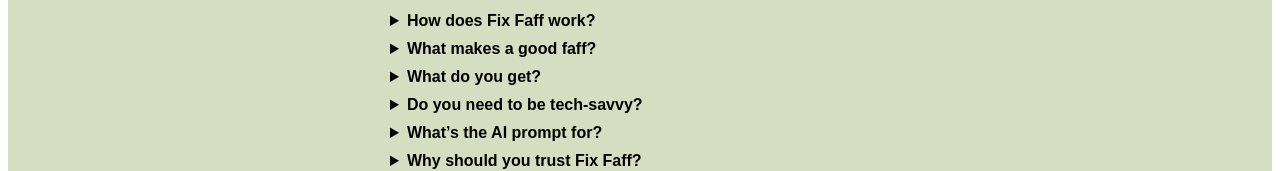
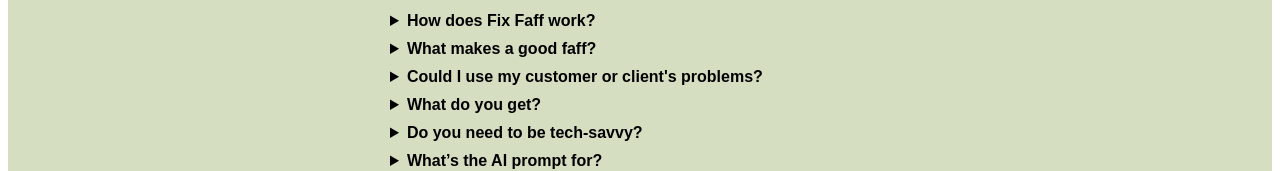
Before and after one commit to dickybuzz/fix-your-faff, a Next.js app: page / in a window 1280 px wide. Shown: the part 593-764 px from the top of the page. Built offline with nearby package versions, Linux system fonts and the light colour scheme.

Commit message:
Update index.js
Extra accordian question

```diff
--- a/pages/index.js
+++ b/pages/index.js
@@ -174,6 +174,11 @@
   </details>
 
   <details style={{ marginBottom: '10px' }}>
+    <summary style={{ cursor: 'pointer', fontWeight: 'bold' }}>Could I use my customer or client's problems?</summary>
+    <p>The Faff Doctor's surgery is always open! For you. Your customers. Your clients. Remember: the better you understand and soothe your customer's pain points the more they'll trust and want to buy from you.</p>
+  </details>
+
+  <details style={{ marginBottom: '10px' }}>
     <summary style={{ cursor: 'pointer', fontWeight: 'bold' }}>What do you get?</summary>
     <p>1. A clear, no-nonsense suggestion to save time, money, and effort. 2. A handy tip or tool to help you take action. And even 3. a ready-made AI prompt you can copy and use to tackle the faff once and for all.</p>
   </details>
```
